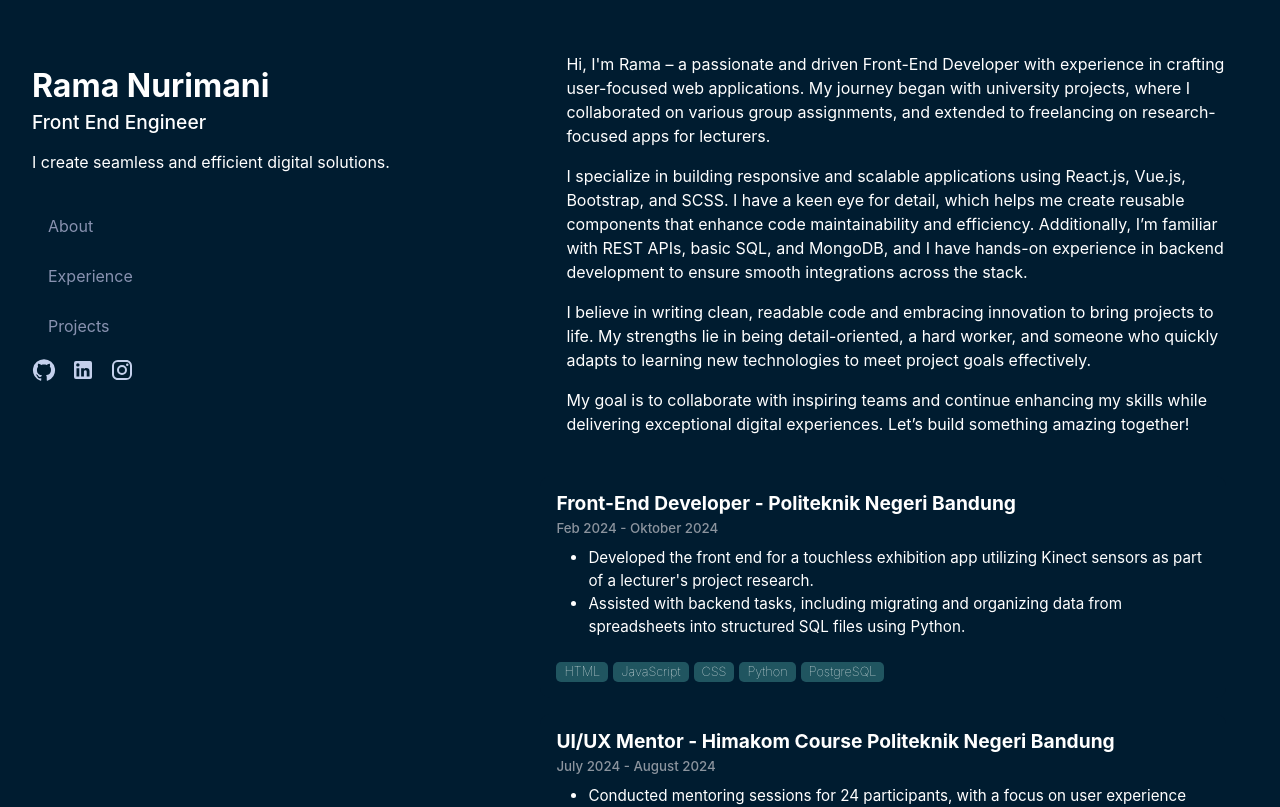
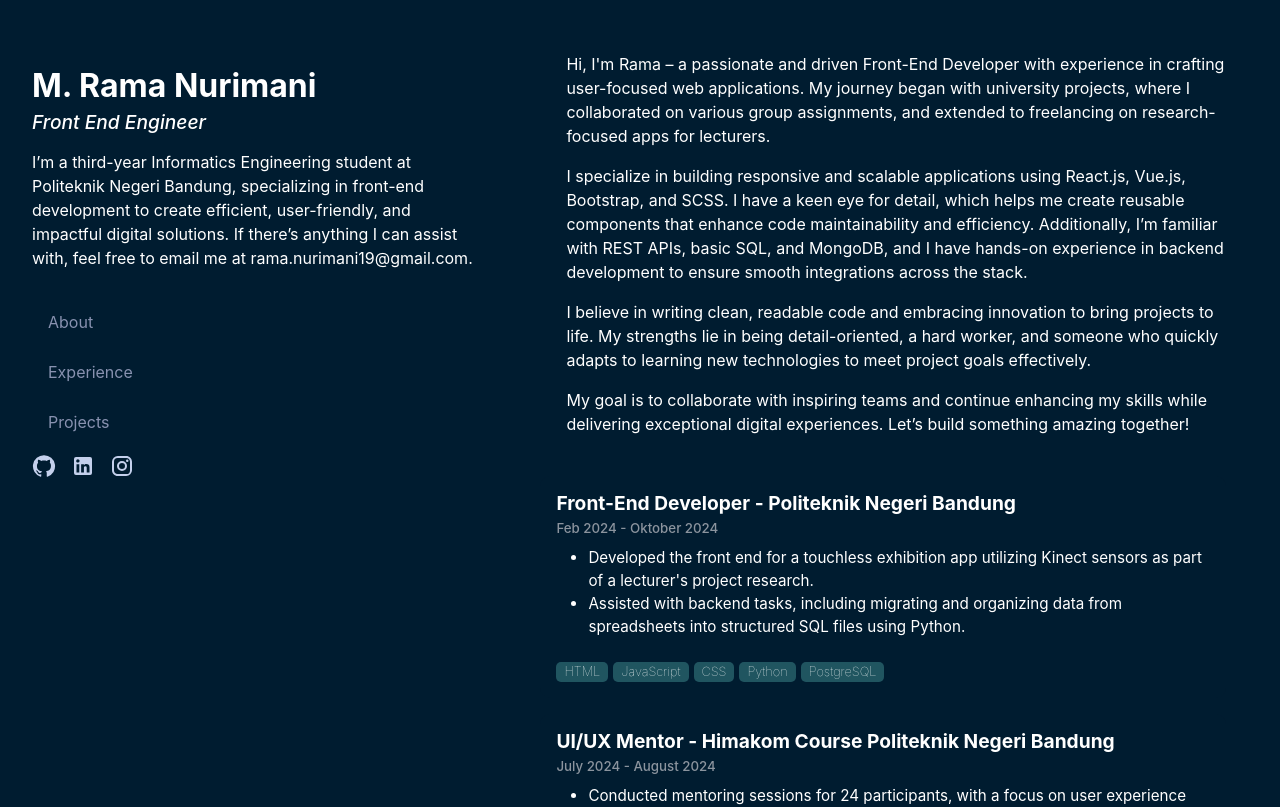
Before and after one commit to muhammadrama19/ramas-s-porto, a React (Vite) app: page / in a window 1280 px wide. Shown: the top 807 px of the page. Built offline with nearby package versions, Linux system fonts and the light colour scheme.

Commit message:
Update sidebar content with new title, subtitle styling, and enhanced description

```diff
--- a/src/components/sideBar/SideBar.jsx
+++ b/src/components/sideBar/SideBar.jsx
@@ -8,10 +8,12 @@ const Sidebar = () => {
   return (
     <div className="sidebar mt-5">
       <Container>
-        <h1 className="sidebar-title">Rama Nurimani</h1>
-        <h4 className="sidebar-subtitle">Front End Engineer</h4>
+        <h1 className="sidebar-title"> M. Rama Nurimani</h1>
+        <h4 className="sidebar-subtitle text-decoration-italic"> <em>
+        Front End Engineer
+          </em></h4>
         <p className="sidebar-description">
-        I create seamless and efficient digital solutions.
+        I’m a third-year Informatics Engineering student at Politeknik Negeri Bandung, specializing in front-end development to create efficient, user-friendly, and impactful digital solutions. If there’s anything I can assist with, feel free to email me at rama.nurimani19@gmail.com.
         </p>
         <Nav className="flex-column sidebar-nav">
           <Nav.Link href="#about" className="sidebar-link">
```
